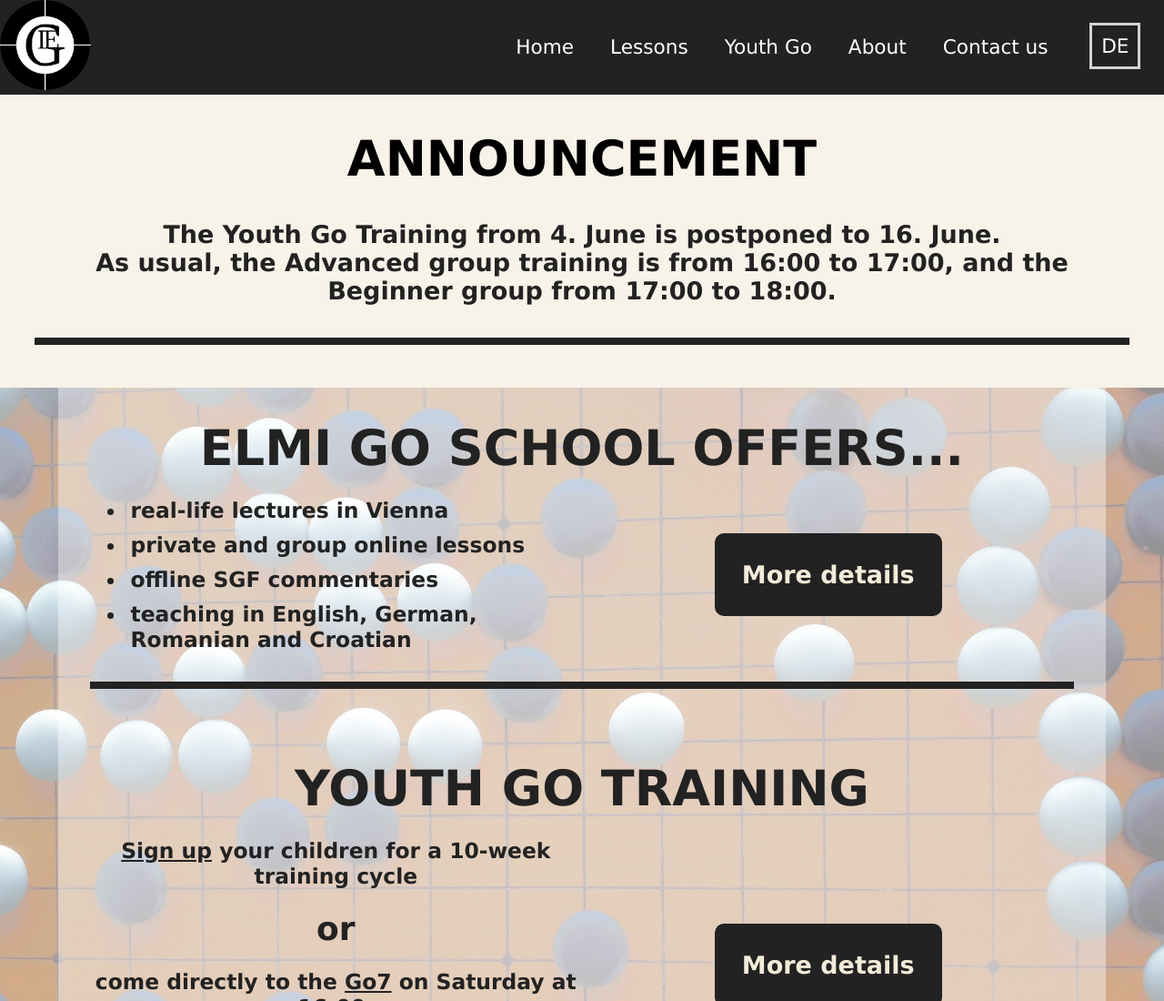
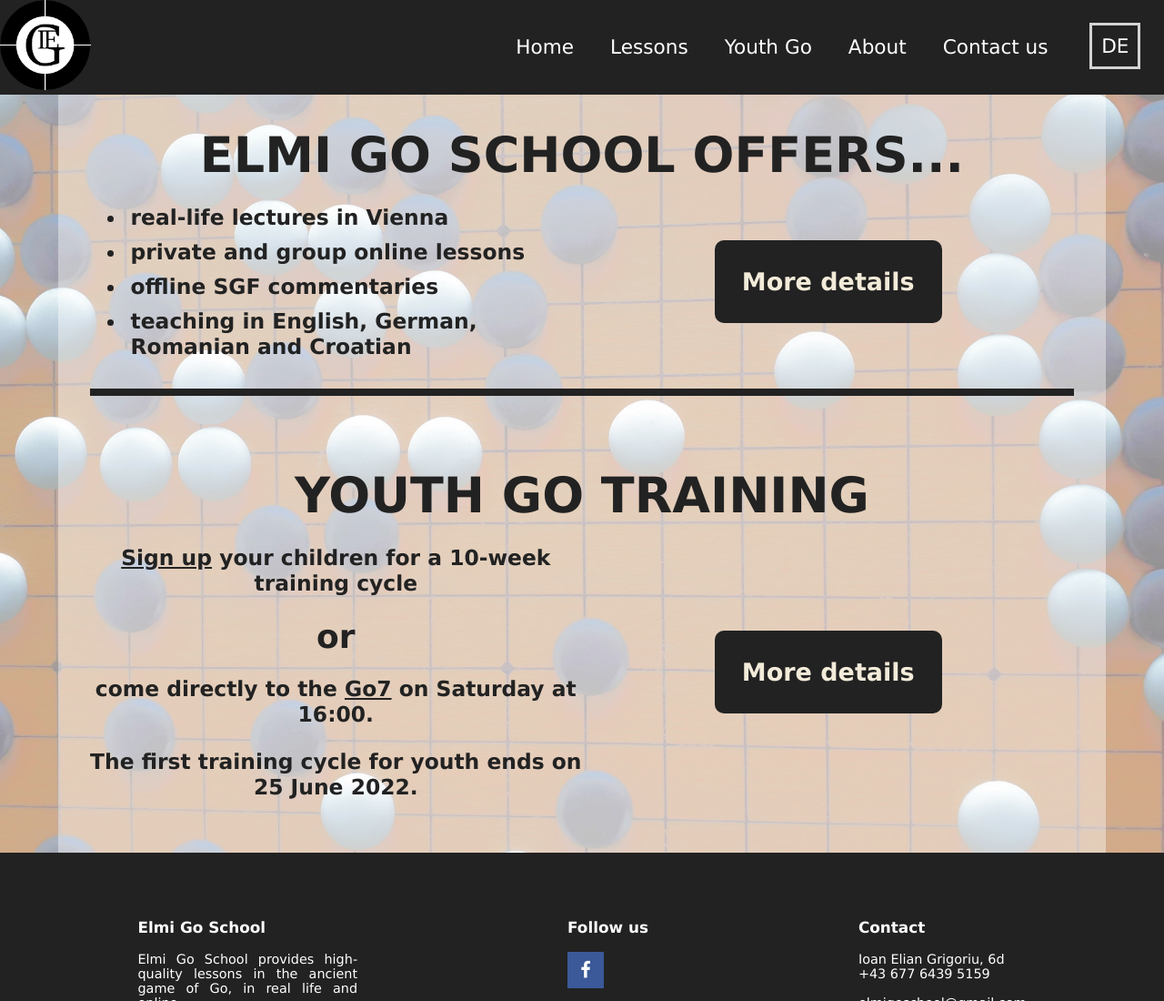
Before and after one commit to costasii/elmigoschool, a plain HTML site: page index.html in a window 1280 px wide. Shown: the top 1100 px of the page at 91% size. Drawn offline with Linux system fonts and the light colour scheme.

Commit message:
noannounce

```diff
--- a/index.html
+++ b/index.html
@@ -54,7 +54,7 @@
 
     <div class="bg-lessons">
 
-<div class="item-home  home-bg-text ">
+       <!-- <div class="item-home  home-bg-text ">
             <h3 class="item-title item-title-home">ANNOUNCEMENT</h3>
 
             <h4 class="home-text">The Youth Go Training from 4. June is postponed to 16. June. <br>
@@ -62,7 +62,7 @@
             </h4>
             <hr>
 
-      </div>
+        </div> -->
 
 
     </div>
```
Also changed, not shown: src/views/de/home-de.html (+2 -2 lines), src/views/de/youthgo-de.html (+2 -2 lines), src/views/youthgo.html (+2 -2 lines).
